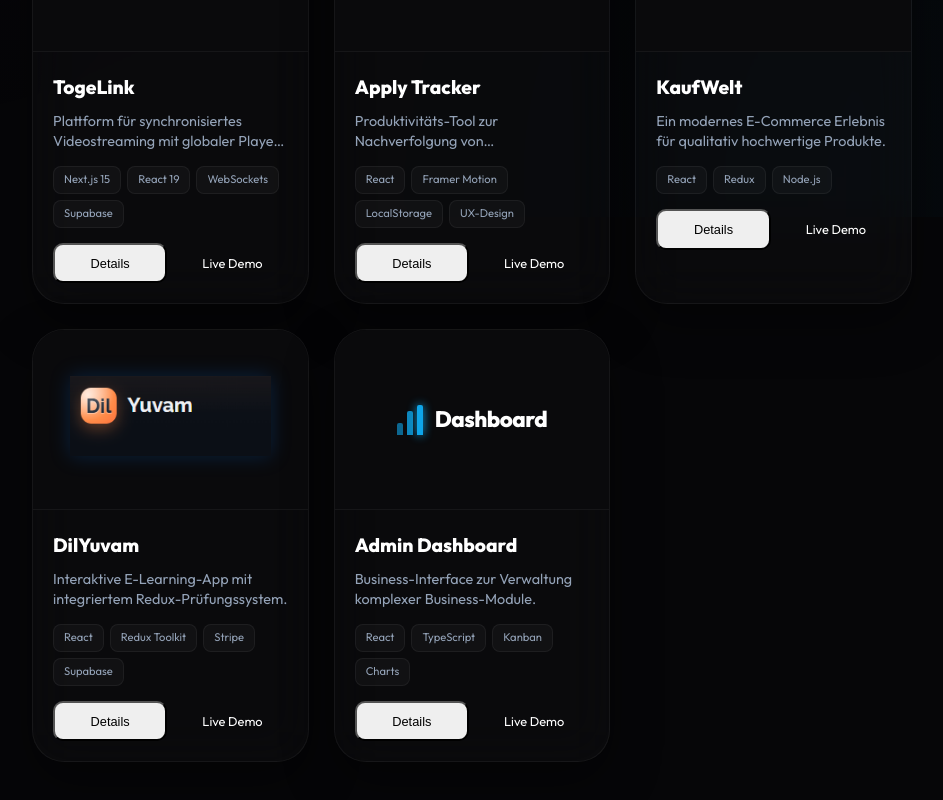
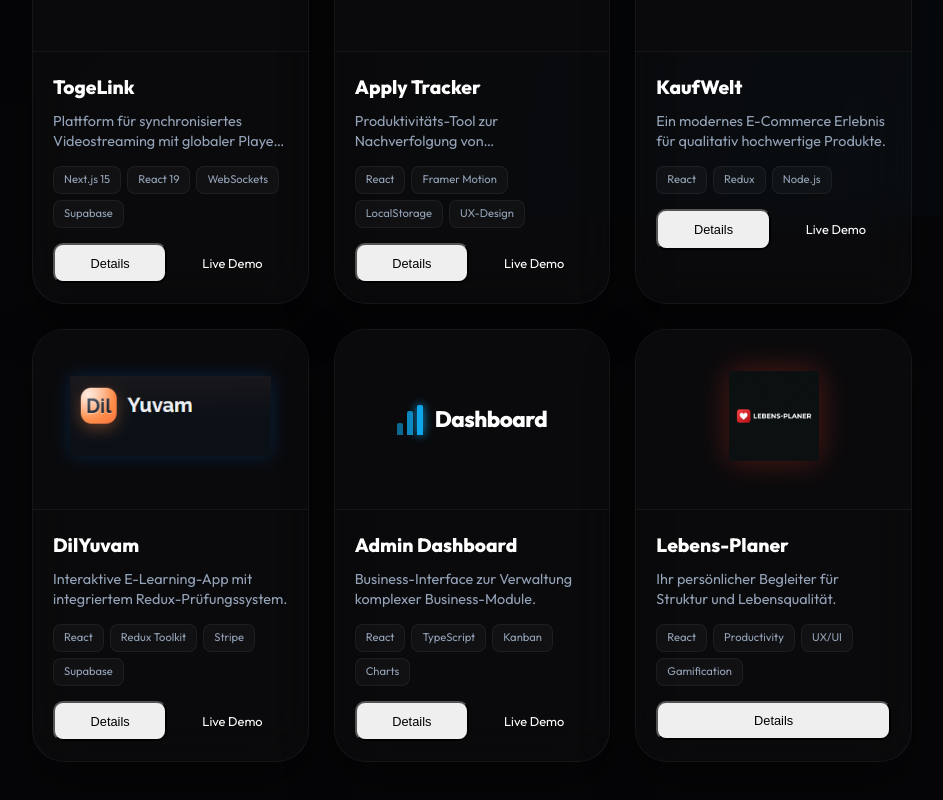
Before and after one commit to kutaykurt/portfolio, a React (Vite) app: page /projekte in a window 1280 px wide. Shown: the part 583-1383 px from the top of the page, without its empty margins (168-1111 px from the left). Built offline with nearby package versions, Linux system fonts and the light colour scheme.

Commit message:
Add Lebens-Planer project with new logo

```diff
--- a/src/pages/Projects.css
+++ b/src/pages/Projects.css
@@ -68,6 +68,13 @@
     height: 80px;
     width: auto;
     filter: drop-shadow(0 0 10px rgba(0, 122, 255, 0.2));
+}
+
+/* Lebens-Planer Logo */
+.lebensplaner-logo img {
+    height: 90px;
+    width: auto;
+    filter: drop-shadow(0 0 15px rgba(255, 59, 48, 0.3));
 }
 
 /* Admin Dashboard Logo */
--- a/src/pages/Projects.jsx
+++ b/src/pages/Projects.jsx
@@ -3,6 +3,7 @@ import { motion, AnimatePresence } from 'framer-motion';
 import './Projects.css';
 import dilyuvamLogo from '../assets/dilyuvam_logo.png';
 import adminDashboardImg from '../assets/admin_dashboard.png';
+import lebensPlanerLogo from '../assets/lebens_planer_logo.png';
 
 const projects = [
     {
@@ -87,6 +88,23 @@ const projects = [
         isCustomLogo: true,
         logoType: 'admindashboard',
         link: 'https://admin-dashboard-two-swart-28.vercel.app/'
+    },
+    {
+        title: 'Lebens-Planer',
+        description: 'Ihr persönlicher Begleiter für Struktur und Lebensqualität.',
+        longDescription: 'Der Lebens-Planer ist eine ganzheitliche Plattform zur Organisation Ihres Alltags. Er kombiniert Aufgabenmanagement mit mentalem Wohlbefinden und hilft Ihnen, Ihre Ziele spielerisch zu erreichen.',
+        features: [
+            'Modernes Dashboard für tägliche Aufgaben',
+            'Zielsetzung und Fortschrittstracking',
+            'Gamification-Elemente zur Motivation',
+            'Fokus auf User Experience und klares Design',
+            'Optimiert für mobile und Desktop-Nutzung'
+        ],
+        tags: ['React', 'Productivity', 'UX/UI', 'Gamification'],
+        image: lebensPlanerLogo,
+        isCustomLogo: true,
+        logoType: 'lebensplaner',
+        link: '#'
     }
 ];
 
@@ -130,6 +148,12 @@ const LogoRenderer = ({ type }) => {
                         <div className="bar bar-3"></div>
                     </div>
                     <span className="logo-text">Dashboard</span>
+                </div>
+            );
+        case 'lebensplaner':
+            return (
+                <div className="custom-logo lebensplaner-logo">
+                    <img src={lebensPlanerLogo} alt="Lebens-Planer" />
                 </div>
             );
         default:
```
Also changed, not shown: src/assets/lebens_planer_logo.png (added).
